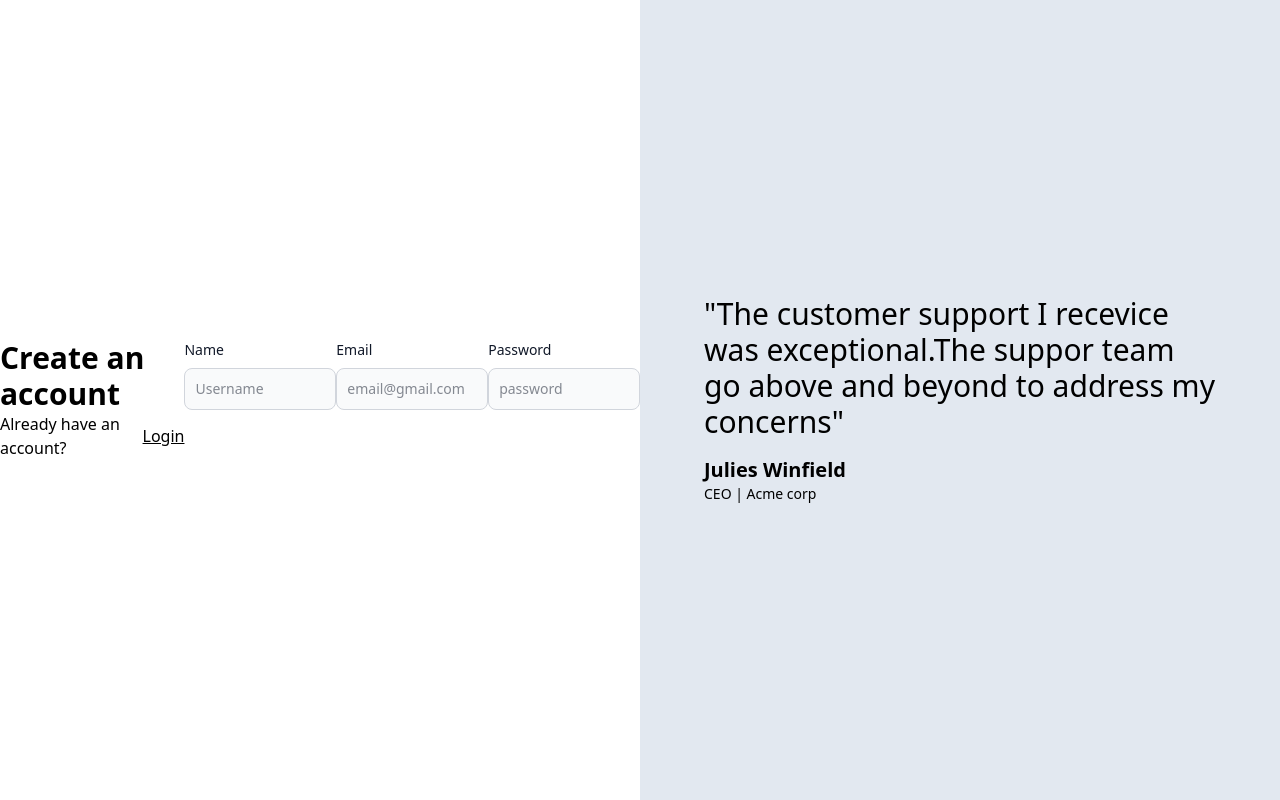
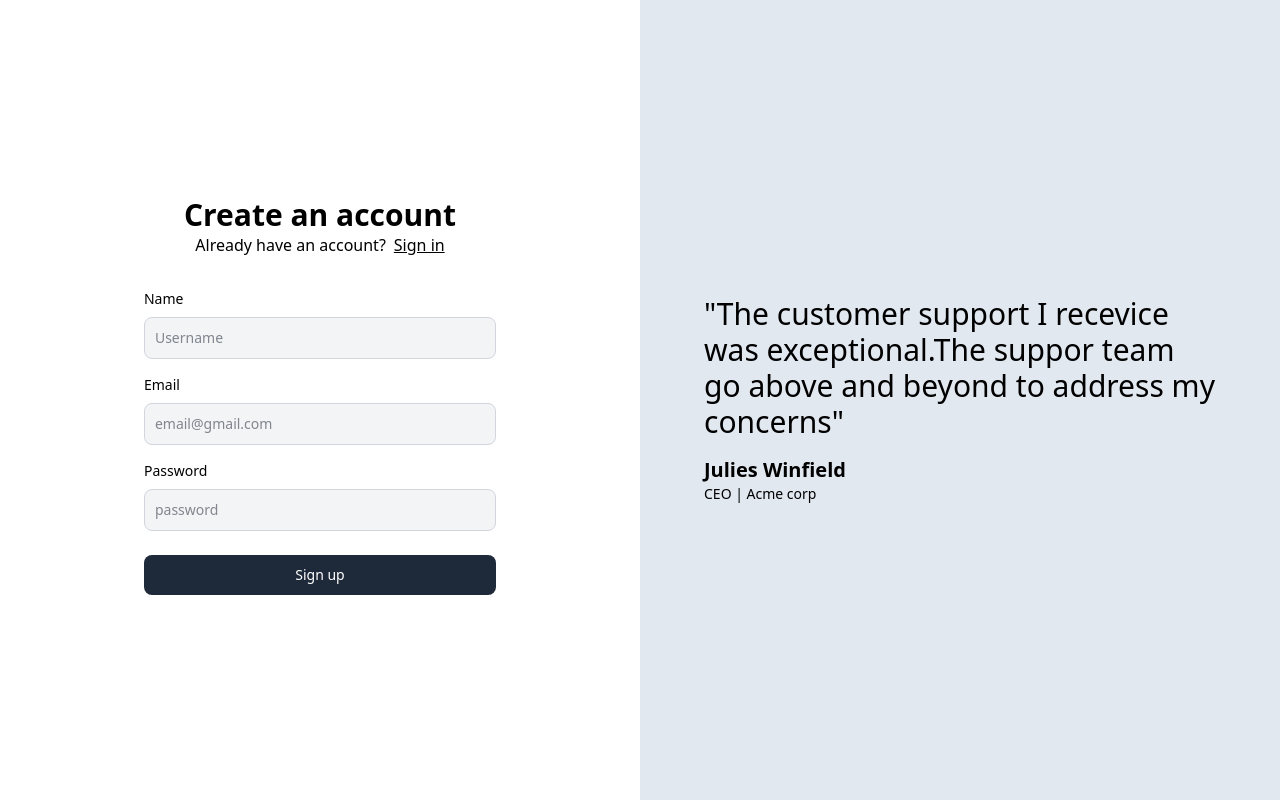
Before and after one commit to DeepakMehra53/medium, a React (Vite) app in the folder frontend/: page /signup in a window 1280 px wide. Built offline with nearby package versions, Linux system fonts and the light colour scheme.

Commit message:
Done With signinn & signup page

```diff
--- a/frontend/src/components/Auth.tsx
+++ b/frontend/src/components/Auth.tsx
@@ -1,44 +1,51 @@
 import { useState, type ChangeEvent } from "react";
-import { Link, } from "react-router-dom";
+import { Link } from "react-router-dom";
 import type { SignupInput } from "@deepakmehra53/medium-common";
 
 export const Auth = ({ type }: { type: "signup" | "signin" }) => {
-    const [postInput,setPostInput] =useState<SignupInput>({
-        name:"",
-        username:"",
-        password:""
-    })
+  const [postInput, setPostInput] = useState<SignupInput>({
+    name: "",
+    username: "",
+    password: "",
+  });
 
   return (
     <div className="flex justify-center flex-col h-screen">
       <div className="flex justify-center">
         <div>
+          <div className="px-10">
             <div className="text-3xl font-extrabold">Create an account</div>
             <div className=" test-slate-400 items-center flex justify-center">
-            Already have an account?
-            <Link className="underline pl-2" to={"/signin"}>
-              Login
+              {type === "signin"
+                ? "Don't hava an account"
+                : "Already have an account?"}
+              <Link
+                className="underline pl-2"
+                to={type === "signin" ? "signup" : "/signin"}
+              >
+                {type === "signin" ? "Sign up " : "Sign in"}
               </Link>
             </div>
           </div>
+          <div className="pt-4">
             <LabelledInput
               label="Name"
               placeholder="Username"
               onChange={(e) => {
-            setPostInput((c) => ({
-              ...c,
+                setPostInput({
+                  ...postInput,
                   name: e.target.value,
-            }));
+                });
               }}
             />
             <LabelledInput
               label="Email"
               placeholder="email@gmail.com"
               onChange={(e) => {
-            setPostInput((c) => ({
-              ...c,
-              name: e.target.value,
-            }));
+                setPostInput({
+                  ...postInput,
+                  username: e.target.value,
+                });
               }}
             />
             <LabelledInput
@@ -46,30 +53,48 @@
               placeholder="password"
               type={"password"}
               onChange={(e) => {
-            setPostInput((c) => ({
-              ...c,
-              name: e.target.value,
-            }));
+                setPostInput({
+                  ...postInput,
+                  password: e.target.value,
+                });
               }}
             />
+            <button
+              type="button"
+              className="mt-6 w-full text-white bg-gray-800 hover:bg-gray-900 focus:outline-none focus:ring-4 focus:ring-gray-300 font-medium rounded-lg text-sm px-5 py-2.5 me-2 mb-2 dark:bg-gray-800 dark:hover:bg-gray-700 dark:focus:ring-gray-700 dark:border-gray-700"
+            >
+              {type === "signup" ? "Sign up" : "Sign in"}
+            </button>
+          </div>
+        </div>
       </div>
     </div>
   );
 };
 
 interface InputProp {
-    label:string;
-    placeholder:string;
-    onChange:(e:ChangeEvent<HTMLInputElement>)=>void;
-    type?:string
-
+  label: string;
+  placeholder: string;
+  onChange: (e: ChangeEvent<HTMLInputElement>) => void;
+  type?: string;
 }
 
-function LabelledInput({label,placeholder,onChange,type}:InputProp){
-    return <div>
+function LabelledInput({ label, placeholder, onChange, type }: InputProp) {
+  return (
     <div>
-            <label   className="block mb-2 text-sm font-medium text-gray-900 dark:text-white">{label}</label>
-            <input  placeholder={placeholder} type={type || "text"} onChange={onChange}  id="first_name" className="bg-gray-50 border border-gray-300 text-gray-900 text-sm rounded-lg focus:ring-blue-500 focus:border-blue-500 block w-full p-2.5 dark:bg-gray-700 dark:border-gray-600 dark:placeholder-gray-400 dark:text-white dark:focus:ring-blue-500 dark:focus:border-blue-500" required />
+      <div>
+        <label className="block mb-2 text-sm font-medium text-black pt-4">
+          {label}
+        </label>
+        <input
+          placeholder={placeholder}
+          type={type || "text"}
+          onChange={onChange}
+          id="first_name"
+          className="bg-gray-100 border border-gray-300 text-gray-900 text-sm rounded-lg focus:ring-blue-500 focus:border-blue-500 block w-full p-2.5 "
+          required
+        />
       </div>
     </div>
+  );
 }
--- a/frontend/src/pages/Signin.tsx
+++ b/frontend/src/pages/Signin.tsx
@@ -1,7 +1,15 @@
-import React from 'react'
+import { Auth } from "../components/Auth";
+import { Quote } from "../components/Quote";
 
 export const Signin = () => {
   return (
-    <div>Signin</div>
-  )
-}
+    <div className="grid grid-cols-2">
+      <div>
+        <Auth type="signup" />
+      </div>
+      <div className="invisible lg:visible">
+        <Quote />
+      </div>
+    </div>
+  );
+};
--- a/frontend/src/pages/Signup.tsx
+++ b/frontend/src/pages/Signup.tsx
@@ -6,7 +6,7 @@
   return (
     <div className='grid grid-cols-2'>
       <div>
-          <Auth/>
+          <Auth type='signup'/>
       </div>
       <div className='invisible lg:visible'>
 
```
Lines whose indentation alone changed are shown as unchanged.
